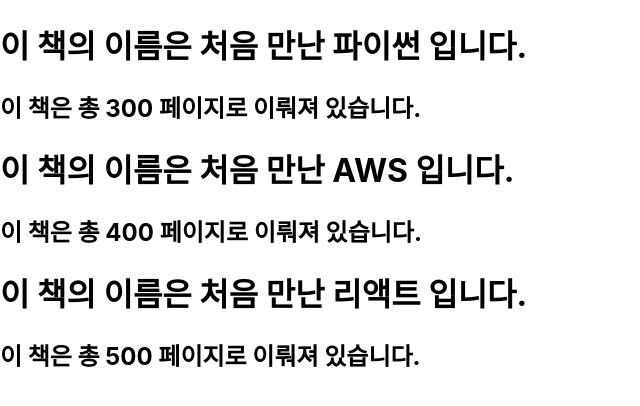
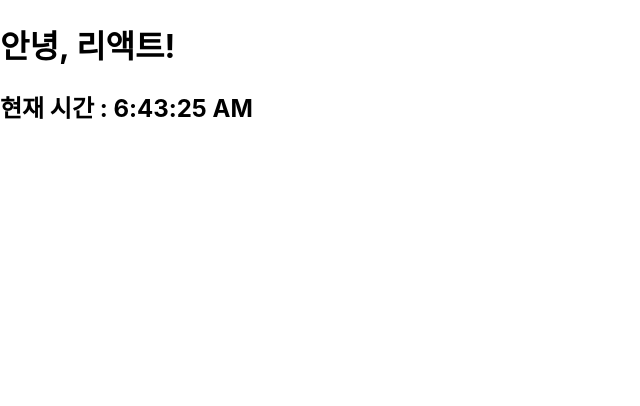
Before and after one commit to oowtl/first-met-react-practice, a React (Create React App) app: page / in a window 1280 px wide. Shown: the top 406 px of the page, without its empty margins (0-640 px from the left). Built offline with nearby package versions, Linux system fonts and the light colour scheme.

Commit message:
feat: chapter04 - Clock 컴포넌트

```diff
--- /dev/null
+++ b/src/chapter_04/Clock.jsx
@@ -0,0 +1,10 @@
+import React from "react";
+
+export default function Clock(props) {
+  return (
+    <div>
+      <h1>안녕, 리액트!</h1>
+      <h2>현재 시간 : {new Date().toLocaleTimeString()}</h2>
+    </div>
+  );
+}
--- a/src/index.js
+++ b/src/index.js
@@ -4,17 +4,28 @@
 import App from "./App";
 import reportWebVitals from "./reportWebVitals";
 
-import Library from "./chapter_03/Library";
+// import Library from "./chapter_03/Library";
+import Clock from "./chapter_04/Clock";
 
 const root = ReactDOM.createRoot(document.getElementById("root"));
-root.render(
-  <React.StrictMode>
-    {/* <App /> */}
+// root.render(
+//   <React.StrictMode>
+//     {/* <App /> */}
 
-    {/* chapter 03 */}
-    <Library />
-  </React.StrictMode>
-);
+//     {/* chapter 03 */}
+//     {/* <Library /> */}
+//   </React.StrictMode>
+// );
+
+// chapter 04
+// TODO : index 보다 더 좁은 범위에서 setInterval 실행시키기
+setInterval(() => {
+  root.render(
+    <React.StrictMode>
+      <Clock />
+    </React.StrictMode>
+  );
+}, 1000);
 
 // If you want to start measuring performance in your app, pass a function
 // to log results (for example: reportWebVitals(console.log))
```
